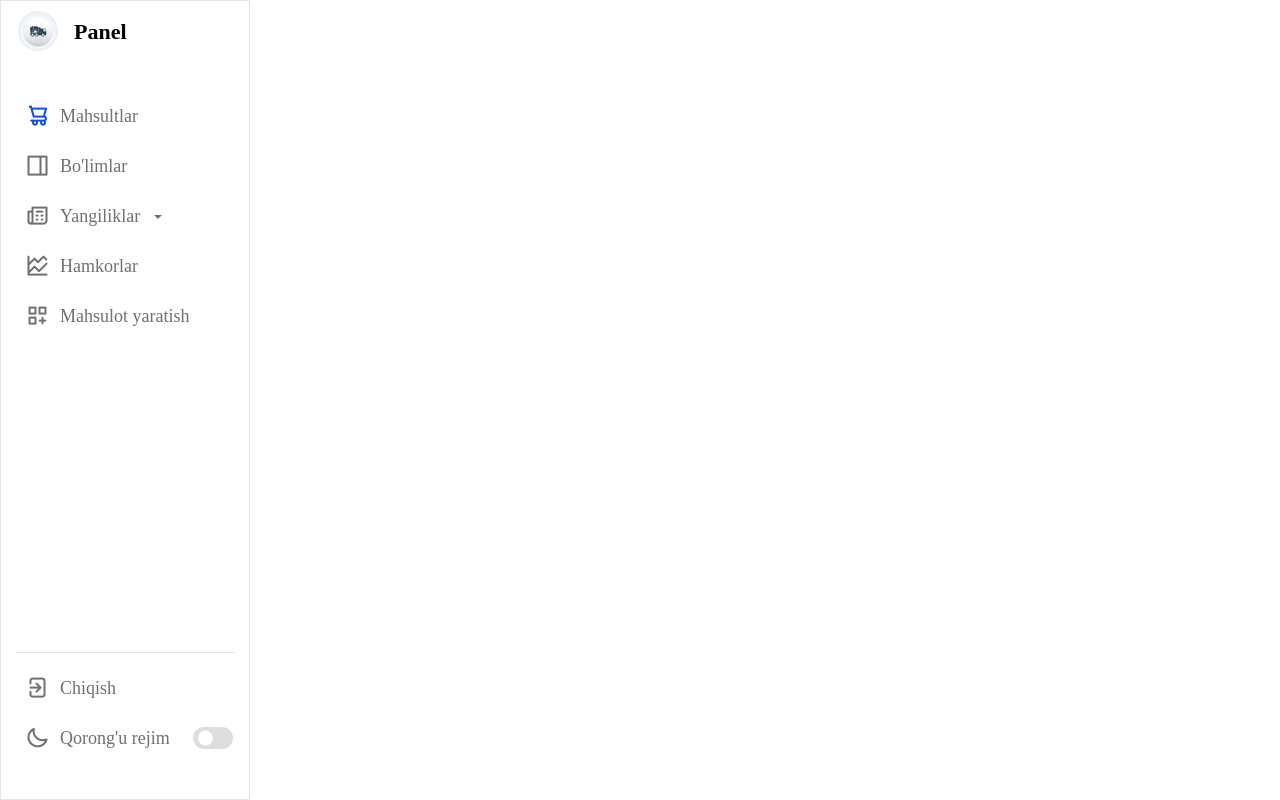
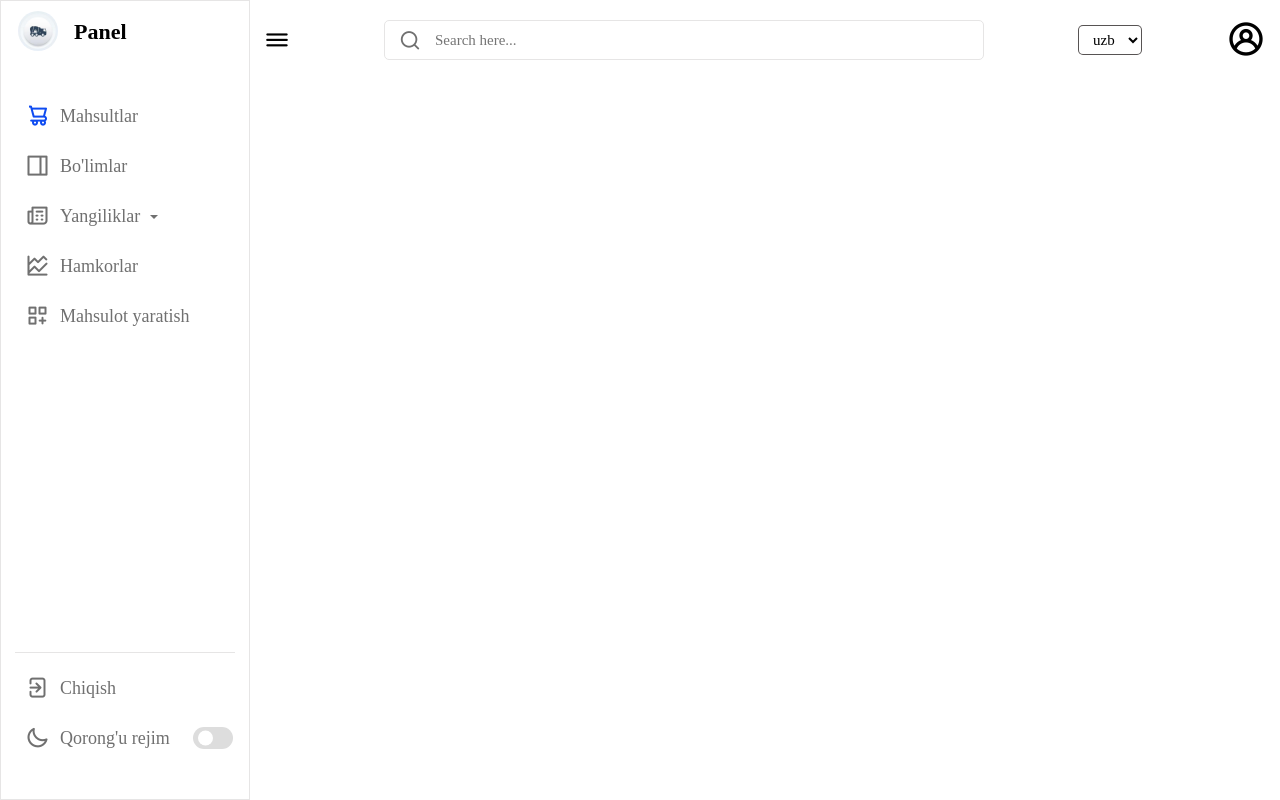
Before and after one commit to mkomil1/admin_panel, a plain HTML site: page products.html in a window 1280 px wide. Drawn offline with nearby package versions, Linux system fonts and the light colour scheme.

Commit message:
sidebar change add

```diff
--- a/products.html
+++ b/products.html
@@ -53,13 +53,16 @@
             <div class="btn-group">
               <button
                 type="button"
-                class="cp-b  dropdown-toggle"
+                class="cp-b dropdown-toggle"
                 data-bs-toggle="dropdown"
                 aria-expanded="false"
-              >
-              </button>
+              ></button>
               <ul class="dropdown-menu">
-                <li><a class="dropdown-item " href="./creteproducts.html">Yangilik yaratish</a></li>
+                <li>
+                  <a class="dropdown-item" href="./creteproducts.html"
+                    >Yangilik yaratish</a
+                  >
+                </li>
               </ul>
             </div>
           </li>
@@ -95,7 +98,21 @@
         </ul>
       </div>
     </nav>
-
+    <section class="dashboard">
+      <div class="top">
+        <i class="uil uil-bars sidebar-toggle"></i>
+        <div class="search-box">
+          <i class="uil uil-search"></i>
+          <input type="text" placeholder="Search here..." />
+        </div>
+        <select class="form-select1">
+          <option value="?lang=uz">uzb</option>
+          <option value="?lang=ru">rus</option>
+          <option value="?lang=en">eng</option>
+        </select>
+        <i class="uil uil-user-circle"></i>
+      </div>
+    </section>
     <script
       src="https://cdn.jsdelivr.net/npm/bootstrap@5.0.2/dist/js/bootstrap.bundle.min.js"
       integrity="sha384-MrcW6ZMFYlzcLA8Nl+NtUVF0sA7MsXsP1UyJoMp4YLEuNSfAP+JcXn/tWtIaxVXM"
--- a/style.css
+++ b/style.css
@@ -8,7 +8,9 @@
   text-decoration: none;
   font-family: "unicons-line";
 }
-
+html{
+  overflow-x: hidden;
+}
 :root {
   /* =========== Colors =======*/
   --primary-color: #0e4bf1;
@@ -88,6 +90,7 @@ nav {
   background-color: var(--panel-color);
   border: 1px solid var(--border-color);
   transition: var(--tran-05);
+  z-index: 10;
 }
 nav.close {
   width: 73px;
@@ -188,6 +191,18 @@ body.dark .nav-links li a:hover .link-name {
   display: flex;
   align-items: center;
 }
+.menu-items  .cp-b{
+  border: none;
+  height: 20px;
+  margin-left: 10px;
+  background-color: transparent;
+  color: var(--black-light-color);
+}
+
+nav.close .menu-items .li-drop  .btn-group{
+  display: none;
+}
+
 
 .menu-items .dropdown-item{
   height: 20px;
@@ -257,10 +272,11 @@ body.dark .switch::before {
 
 .dashboard {
   position: relative;
-  left: 250px;
+  /* left: 250px; */
   background-color: var(--panel-color);
   min-height: 100vh;
-  width: calc(100% - 250px);
+  /* width: calc(100% - 250px); */
+  width: 100%;
   padding-left: 10px 14px;
   transition: var(--tran-05);
 }
@@ -458,7 +474,7 @@ table tr::before {
   justify-content: space-around;
   align-items: flex-start;
   flex-wrap: wrap;
-  padding: 110px 15px 0;
+  padding: 110px 15px 30px;
 }
 .products-container .add-products-inputs {
   background: var(--panel-color);
```
Also changed, not shown: creteproducts.html (+7 -4 lines), index.html (+6 -3 lines), news.html (+7 -4 lines), partners.html (+12 -8 lines), section.html (+11 -7 lines).
